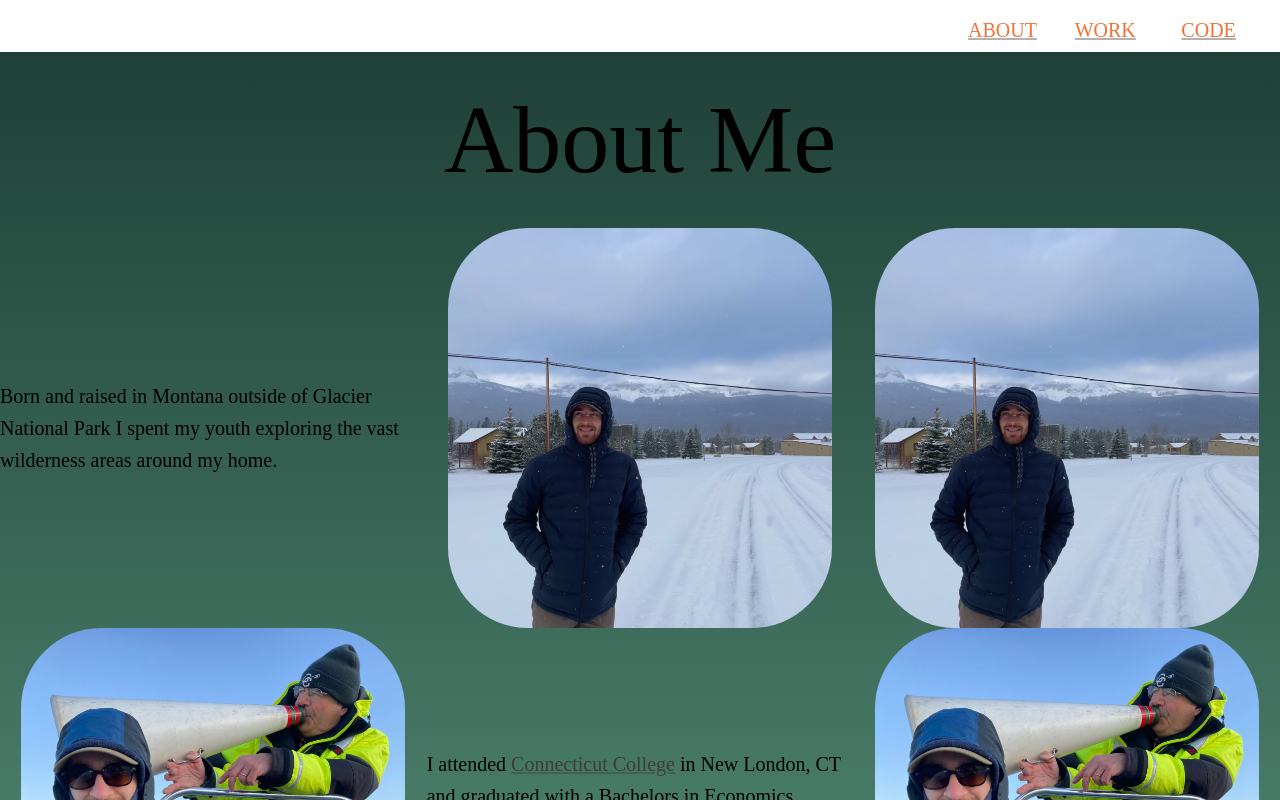
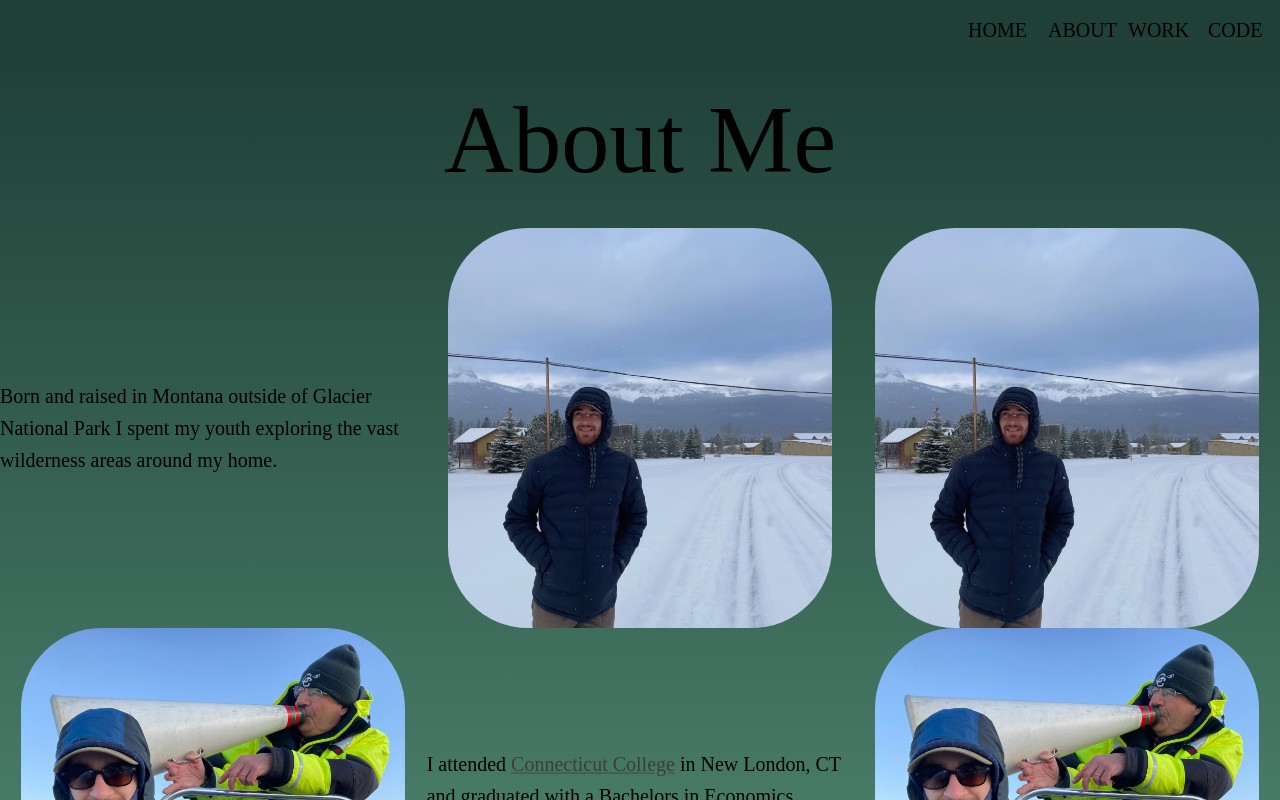
Before and after one commit to SABaltz/showcase, a React (Create React App) app: page /about in a window 1280 px wide. Shown: the top 800 px of the page. Built offline with nearby package versions, Linux system fonts and the light colour scheme.

Commit message:
Adjust navbar text color

```diff
--- a/src/components/About.tsx
+++ b/src/components/About.tsx
@@ -9,7 +9,11 @@ export default function About() {
     const smallScreen = useMediaQuery(darkTheme.breakpoints.up('sm'));
     return (
         <>
-            {smallScreen ? <NavBar/> : <NavButton/>}
+            {smallScreen ?
+                <Box sx={{backgroundColor: '#1f4037'}}>
+                    <NavBar textColor={'black'}/>
+                </Box>
+                : <NavButton/>}
 
             <Box sx={{
                 background: `linear-gradient(to bottom, #1f4037, #99f2c8 );`,
--- a/src/components/NavBar.tsx
+++ b/src/components/NavBar.tsx
@@ -2,7 +2,7 @@ import {Button, Grid, Link, Typography} from "@mui/material";
 import React from "react";
 import {navOptions} from "./home/HomePage";
 
-export default function NavBar() {
+export default function NavBar({textColor}) {
     return (
         <Grid container sx={{paddingTop: '.5rem'}}>
             <Grid item xs={9}>
@@ -11,11 +11,11 @@ export default function NavBar() {
                 <Grid container direction="row-reverse">
                     {navOptions.map((option, index) => {
                         return (
-                            <Grid item xs={4} key={index}>
+                            <Grid item xs={3} key={index}>
                                 <Button>
                                     <Link href={`/${option.toLowerCase()}`}>
                                         <Typography variant="h6" component="div"
-                                                    sx={{flexGrow: 1, color: '#ee7337'}}>
+                                                    sx={{flexGrow: 1, color: textColor}}>
                                             {option}
                                         </Typography>
                                     </Link>
--- a/src/components/home/HomePage.tsx
+++ b/src/components/home/HomePage.tsx
@@ -7,7 +7,7 @@ import NavBar from "../NavBar";
 
 let image = require('../../static/background3.jpg')
 
-export const navOptions = ['About', 'Work', 'Code'].reverse()
+export const navOptions = ['Home', 'About', 'Work', 'Code',].reverse()
 
 export default function HomePage() {
     const smallScreen = useMediaQuery(darkTheme.breakpoints.up('sm'));
@@ -40,7 +40,7 @@ export default function HomePage() {
                 }}>
 
                 {smallScreen ?
-                    <NavBar/> :
+                    <NavBar textColor={'#ee7337'}/> :
                     <NavButton/>
                 }
 
```
